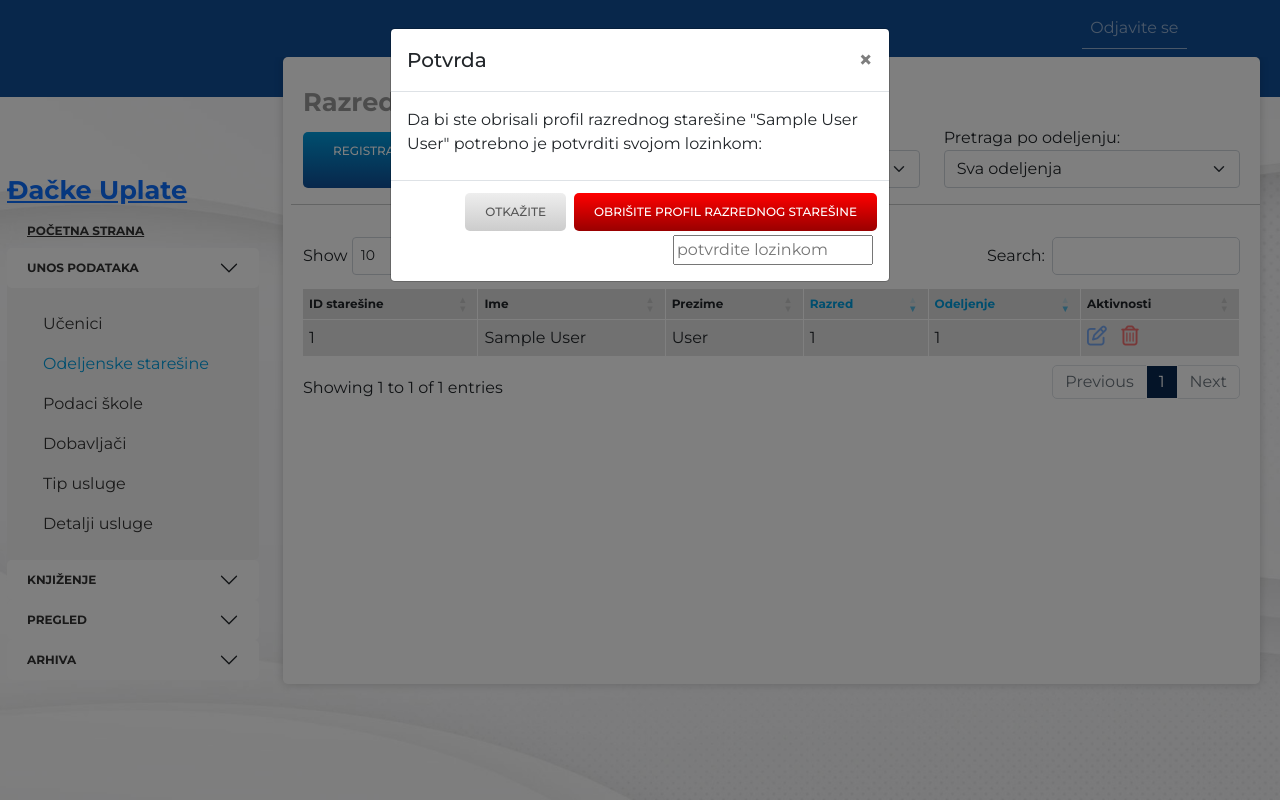
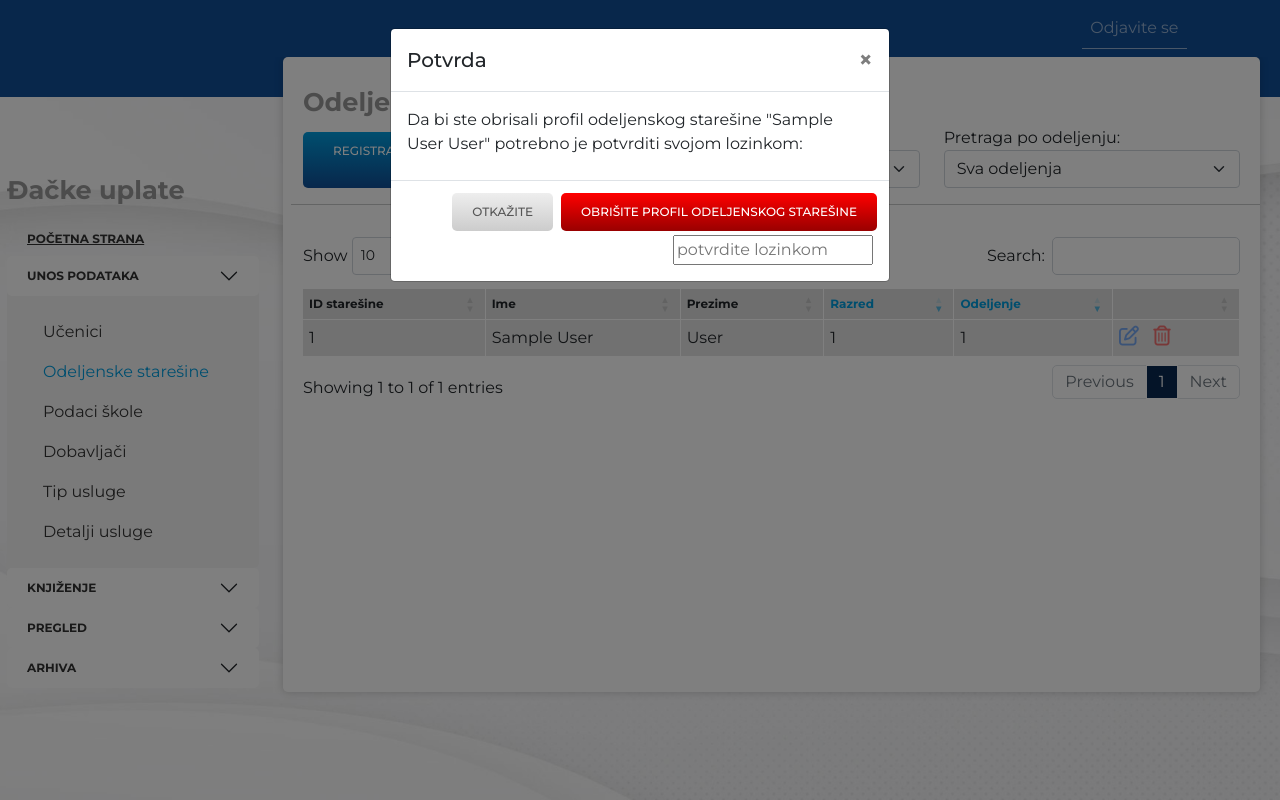
Before and after one commit to miiihaaas/OneTouch, a Flask app: page /teacher_list in a window 1280 px wide, after a click on "Obriši". Run offline with Flask 2, Linux system fonts and the light colour scheme; a user stored in the database is signed in; tables that the repository leaves empty hold one stand-in row (values such as "Sample post"); some libraries are stand-ins or nearby versions.

Commit message:
0.62 smal fixes

```diff
--- a/onetouch/main/routes.py
+++ b/onetouch/main/routes.py
@@ -15,7 +15,7 @@ def home():
         pass
     else:
         flash('Morate da budete prijavljeni da biste pristupili ovoj stranici.', 'info')
-        return redirect(url_for('main.login'))
+        return redirect(url_for('users.login'))
     return render_template('home.html', title="Početna", legend="Početna")
 
 
--- a/onetouch/suppliers/forms.py
+++ b/onetouch/suppliers/forms.py
@@ -29,7 +29,7 @@ class EditSupplierModalForm(FlaskForm):
 class RegisterServiceModalForm(FlaskForm):
     service_name = StringField('Naziv usluge', validators=[DataRequired()])
     supplier_id = SelectField('Naziv dobavljača', choices=[], coerce=int) #! nastavi kod za choices...
-    payment_per_unit = SelectField('Tip Plaćanja', choices=[('kom', 'Plaćanje po jedinici*'), ('mes', 'Mesečno plaćanje*'), ('god', 'Kalendarska usluga*')])
+    payment_per_unit = SelectField('Tip plaćanja', choices=[('kom', 'Plaćanje po jedinici*'), ('mes', 'Mesečno plaćanje*'), ('god', 'Kalendarska usluga*')])
     submit_register = SubmitField('Registrujte uslugu')
 
     def reset(self):
@@ -39,7 +39,7 @@ class RegisterServiceModalForm(FlaskForm):
 class EditServiceModalForm(FlaskForm):
     service_name = StringField('Naziv usluge', validators=[DataRequired()])
     supplier_id = SelectField('Naziv dobavljača', choices=[], coerce=int) #! nastavi kod za choices...
-    payment_per_unit = SelectField('Tip Plaćanja', choices=[('kom', 'Plaćanje po jedinici*'), ('mes', 'Mesečno plaćanje*'), ('god', 'Kalendarska usluga*')])
+    payment_per_unit = SelectField('Tip plaćanja', choices=[('kom', 'Plaćanje po jedinici*'), ('mes', 'Mesečno plaćanje*'), ('god', 'Kalendarska usluga*')])
     archived = BooleanField('Usluga arhivirana')
     submit_edit = SubmitField('Sačuvajte')
 
--- a/onetouch/teachers/routes.py
+++ b/onetouch/teachers/routes.py
@@ -36,6 +36,7 @@ def teacher_list():
                         teacher_section=register_form.teacher_section.data)
         db.session.add(teacher)
         db.session.commit()
+        flash(f'Dodat novi profil odeljanskog starešine: {teacher.teacher_name} {teacher.teacher_surname}', 'success')
         return redirect(url_for('teachers.teacher_list'))
     if edit_form.validate_on_submit() and request.form.get('submit_edit'):
         print(f'edit form validation: {request.form.get("teacher_id")=}')
@@ -46,14 +47,15 @@ def teacher_list():
         teacher.teacher_class = edit_form.teacher_class.data
         teacher.teacher_section = edit_form.teacher_section.data
         db.session.commit()
+        flash(f'Izmenjen je profil odeljanskog starešine: {teacher.teacher_name} {teacher.teacher_surname}', 'success')
         return redirect(url_for('teachers.teacher_list'))
     elif request.method == 'GET' and request.form.get('teacher_id') != None:
         print(f'get: {request.form.get("teacher_id")}')
         teacher = Teacher.query.get(request.form.get('teacher_id'))
 
         #edit_form.teacher_name.data = teacher.teacher_name
-    return render_template('teacher_list.html', title='Razredne starešine',
-                            legend='Razredne starešine',
+    return render_template('teacher_list.html', title='Odeljenske starešine',
+                            legend='Odeljenske starešine',
                             teachers=teachers,
                             edit_form=edit_form,
                             register_form=register_form,
@@ -76,4 +78,5 @@ def delete_teacher(teacher_id):
     else:
         db.session.delete(teacher)
         db.session.commit()
+        flash(f'Obrisan je profil odeljenskog starešine: {teacher.teacher_name} {teacher.teacher_surname}', 'success')
         return redirect(url_for("teachers.teacher_list"))
--- a/onetouch/templates/layout.html
+++ b/onetouch/templates/layout.html
@@ -67,7 +67,7 @@
         -->
         <div class="p-4 pt-5">
           <h1>
-            <a href="#" class="logo">Đačke Uplate</a>
+            <p href="#" class="logo">Đačke uplate</p>
           </h1>
 <!--     <ul class="list-unstyled components mb-5">
             <li>
--- a/onetouch/templates/payment_archive.html
+++ b/onetouch/templates/payment_archive.html
@@ -8,7 +8,7 @@
             <th>Poziv na broj</th>
             <th>ID učenika</th>
             <th>ID usluge</th>
-            <th>Detalji usluge??</th>
+            <th>Detalji usluge</th>
             <th>Svrha uplate</th>
             <th>Uplatilac</th>
             <th>Iznos</th>
--- a/onetouch/templates/school.html
+++ b/onetouch/templates/school.html
@@ -1,6 +1,5 @@
 {% extends "layout.html" %}
 {% block content %}
-<h2>ovo je škola brale, nema tu zajebancije</h2>
 
 <div class="content-section">
     <form method= "POST" action="">
--- a/onetouch/templates/service_list.html
+++ b/onetouch/templates/service_list.html
@@ -1,6 +1,5 @@
 {% extends "layout.html" %}
 {% block content %}
-<h2>ovo je lista tipova usluga</h2>
 <a href="#" class="btn btn-info mb-3" data-toggle="modal" data-target="#RegisterModal">Registracija nove usluge</a>
 <table id="data" class="table table-striped dataTable no-footer invoices" role="grid" aria-describedby="data_info" style="width: 968px;">
     <thead>
--- a/onetouch/templates/student_debts.html
+++ b/onetouch/templates/student_debts.html
@@ -73,7 +73,7 @@
     </tbody>
 </table>
 <div class="form-group">
-    <label for="purpose_of_payment" class="form-control-label" title="max 35 karaktera">Svrha uplate ----- "max 35 karaktera" pocrveneti ceo input element ukoliko ima više od 35 karaktera. deaktiviraj dugme 'sačuvajte' ukoliko ima više od 35 karaktera</label>
+    <label for="purpose_of_payment" class="form-control-label" title="max 35 karaktera">Svrha uplate</label>
     <input type="text" id="purpose_of_payment" name="purpose_of_payment" class="form-control form-control-lg" disabled>
     <p id="errorMessage" style="display: none;">Uneli ste previse karaktera.</p>
 </div>
--- a/onetouch/templates/student_list.html
+++ b/onetouch/templates/student_list.html
@@ -43,7 +43,7 @@
                 </button>
             </div>
         <div class="modal-body">
-        <label for="input_password">Da li ste sigurni da sve đake prevedete u sledeći razred?</label>
+        <label for="input_password">Da li ste sigurni da želite da sve đake prevedete u sledeći razred?</label>
         </div>
             <div class="modal-footer">
                 <button type="button" class="btn btn-secondary" data-dismiss="modal">Otkažite</button>
@@ -60,7 +60,7 @@
             <th>Prezime</th>
             <th>Razred</th>
             <th>Odeljenje</th>
-            <th>Roditeljski mejl</th>
+            <th>Mejl roditelja</th>
             <th></th>
         </tr>
     </thead>
--- a/onetouch/templates/supplier_list.html
+++ b/onetouch/templates/supplier_list.html
@@ -1,6 +1,5 @@
 {% extends "layout.html" %}
 {% block content %}
-<h2>ovo je lista dobavljača</h2>
 <a href="#" class="btn btn-info mb-3" data-toggle="modal" data-target="#RegisterModal">Registracija novog dobavljača</a>
 <table id="data" class="table table-striped dataTable no-footer invoices" role="grid" aria-describedby="data_info" style="width: 968px;">
     <thead>
--- a/onetouch/templates/teacher_list.html
+++ b/onetouch/templates/teacher_list.html
@@ -7,7 +7,7 @@
     <div class="col form-group">
         <label for="searchRazred">Pretraga po razredu:</label>
         <select id="searchRazred" class="form-select">
-            <option value="">Svi raredi</option>
+            <option value="">Svi razredi</option>
             {% for class in range(9) %}
                 <option value="{{ class }}">{{ class }}</option>
             {% endfor %}
@@ -33,7 +33,7 @@
             <th>Prezime</th>
             <th>Razred</th>
             <th>Odeljenje</th>
-            <th>Aktivnosti</th>
+            <th></th>
         </tr>
     </thead>
     <tbody>
@@ -58,12 +58,12 @@
                         </button>
                     </div>
                 <div class="modal-body">
-                <label for="input_password">Da bi ste obrisali profil razrednog starešine "{{ teacher.teacher_name }} {{ teacher.teacher_surname }}" potrebno je potvrditi svojom lozinkom:</label>
+                <label for="input_password">Da bi ste obrisali profil odeljenskog starešine "{{ teacher.teacher_name }} {{ teacher.teacher_surname }}" potrebno je potvrditi svojom lozinkom:</label>
                 </div>
                     <div class="modal-footer">
                         <button type="button" class="btn btn-secondary" data-dismiss="modal">Otkažite</button>
                         <form action="{{ url_for('teachers.delete_teacher', teacher_id=teacher.id) }}" method="post">
-                            <input class="btn btn-danger" type="submit" value="Obrišite profil razrednog starešine">
+                            <input class="btn btn-danger" type="submit" value="Obrišite profil odeljenskog starešine">
                             <input type="password" id="input_password" name="input_password" value="" placeholder="potvrdite lozinkom">
                         </form>
                     </div>
@@ -76,7 +76,7 @@
             <div class="modal-dialog" role="document">
                 <div class="modal-content">
                     <div class="modal-header">
-                        <h5 class="modal-title" id="EditModalLabel">Detalji razrednog starešine</h5>
+                        <h5 class="modal-title" id="EditModalLabel">Detalji odeljenskog starešine</h5>
                         <button type="button" class="close" data-dismiss="modal" aria-label="Close">
                             <span aria-hidden="true">&times;</span>
                         </button>
@@ -175,13 +175,13 @@
     <div class="modal-dialog" role="document">
         <div class="modal-content">
             <div class="modal-header">
-                <h5 class="modal-title" id="RegisterModalLabel">Registracija novog razrednog starešine</h5>
+                <h5 class="modal-title" id="RegisterModalLabel">Registracija novog odeljenskog starešine</h5>
                 <button type="button" class="close" data-dismiss="modal" aria-label="Close">
                     <span aria-hidden="true">&times;</span>
                 </button>
             </div>
         <div class="modal-body">
-        <label for="input_password">Popunite podatke profila razrednog starešine</label>
+        <label for="input_password">Popunite podatke profila odeljenskog starešine</label>
         <form action="" method="POST">
             {{ register_form.hidden_tag() }}
             <div class="form-group">
--- a/onetouch/transactions/functions.py
+++ b/onetouch/transactions/functions.py
@@ -391,7 +391,7 @@ def gen_report_student(data, unique_services_list, student, start_date, end_date
     saldo = zaduzenje - uplate
     pdf.set_font('DejaVuSansCondensed', 'B', 16)
     pdf.cell(40, 8, '', 0, 1, 'R')  # Uklonili smo border postavljanjem poslednjeg argumenta na 0
-    pdf.cell(40, 8, 'Zaduzenje:', 0, 0, 'R')
+    pdf.cell(40, 8, 'Zaduženje:', 0, 0, 'R')
     pdf.cell(40, 8, f'{zaduzenje:,.2f}', 0, 1, 'R')
     pdf.cell(40, 8, 'Uplate:', 0, 0, 'R')
     pdf.cell(40, 8, f'{uplate:,.2f}', 0, 1, 'R')
```
Also changed, not shown: onetouch/transactions/routes.py (+4 -3 lines).
